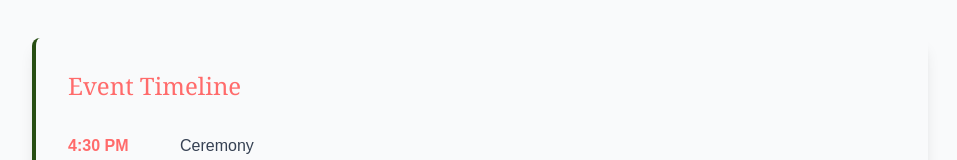
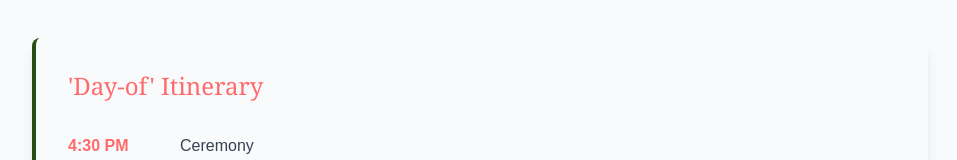
Before and after one commit to tori-ops/hybrid-stationary, a Next.js app: page /invite in a window 1280 px wide. Shown: the part 774-934 px from the top of the page, without its empty margins (160-1117 px from the left). Built offline with nearby package versions, Linux system fonts and the light colour scheme; no server answers.

Commit message:
Rename 'Event Timeline' to 'Day-of' Itinerary in admin and client views

```diff
--- a/src/app/invite/page.tsx
+++ b/src/app/invite/page.tsx
@@ -286,7 +286,7 @@ justify-center">
               {/* Left column: Heading and Timeline content */}
               <div className="flex-1 w-full">
                 <h2 className="text-xl md:text-2xl font-serif mb-4 md:mb-8" style={{ color: invitation?.accent_color || '#FF6B6B' }}>
-                  Event Timeline
+                  'Day-of' Itinerary
                 </h2>
                 <div className="space-y-4">
                   {(invitation?.timeline_events || [
--- a/src/components/InvitationForm.tsx
+++ b/src/components/InvitationForm.tsx
@@ -677,7 +677,7 @@ export default function InvitationForm({ invitation, onSave }: InvitationFormPro
               {expandedSections.eventTimeline ? '−' : '+'}
             </span>
             <h2 className="text-xl font-serif" style={{ color: '#274E13' }}>
-              Event Timeline
+              'Day-of' Itinerary
             </h2>
           </button>
           <button
```
